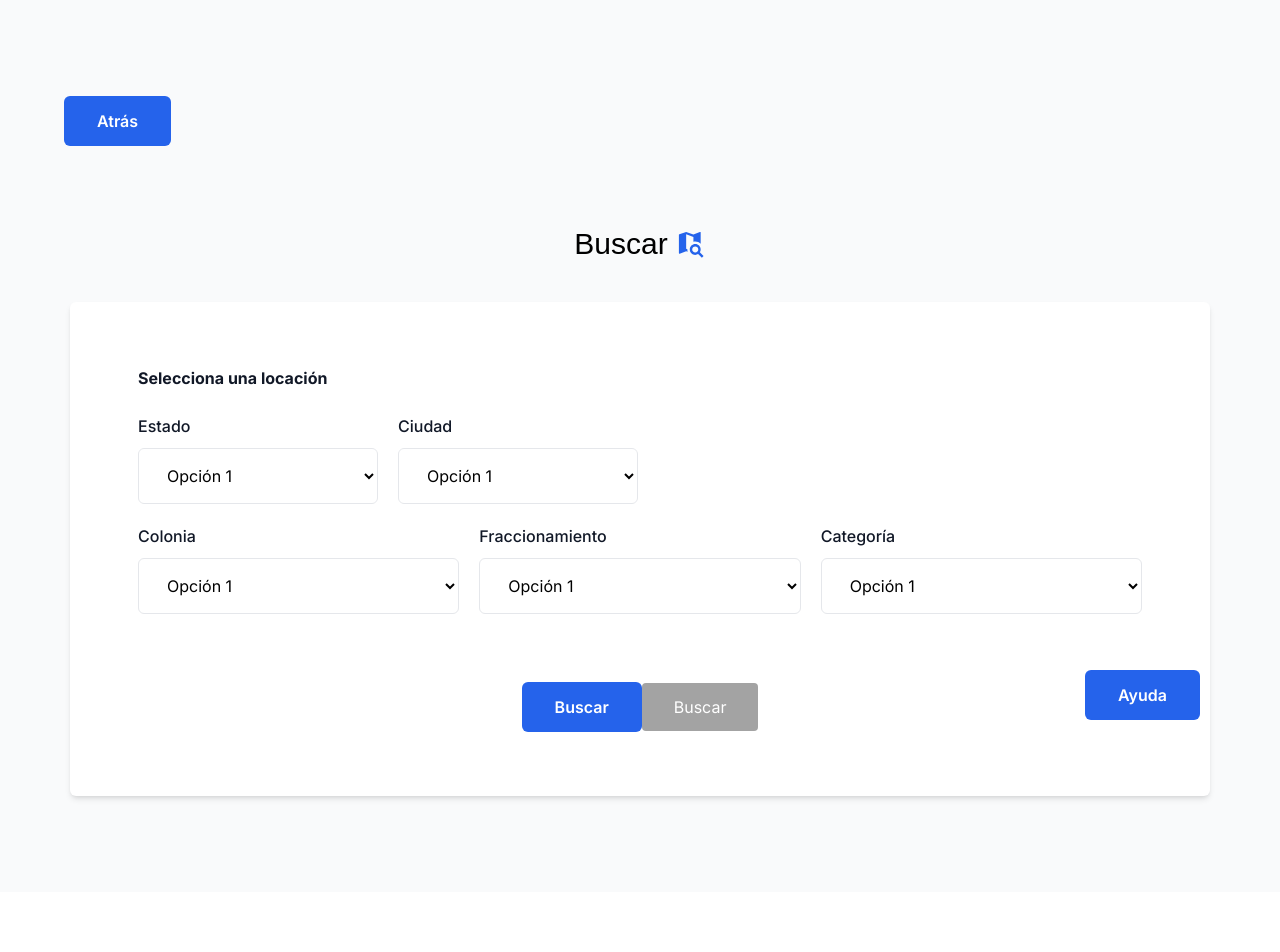
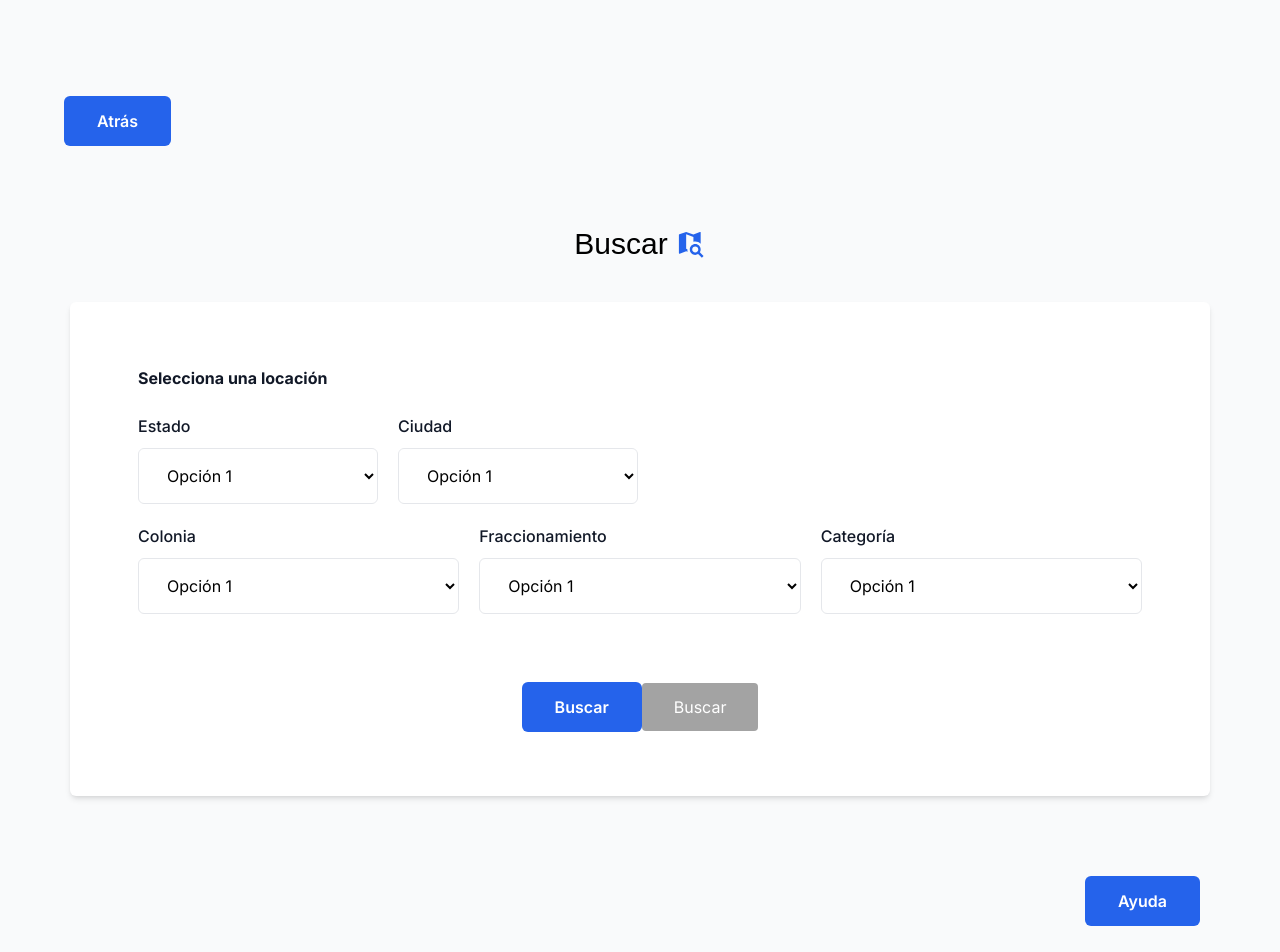
Before and after one commit to karen-nino/saas-teseo, a Next.js app in the folder saas-teseo/: page /buscar in a window 1280 px wide. Shown: the top 952 px of the page. Before the commit the page ends 892 px from the top, so only its background shows below. Built offline with nearby package versions, Linux system fonts and the light colour scheme.

Commit message:
help button

```diff
--- a/saas-teseo/src/app/buscar/page.js
+++ b/saas-teseo/src/app/buscar/page.js
@@ -1,3 +1,5 @@
+import Link from "next/link";
+
 export default function buscar() {
 
     return (
@@ -7,9 +9,9 @@ export default function buscar() {
             <section className="flex flex-col items-center justify-center px-4 mx-auto max-w-7xl sm:px-6 lg:px-8 min-w-[1140px]">
 
                 <div className="self-start px-4 max-w-7xl sm:px-6 lg:px-8">
-                    <button type="submit" class="inline-flex items-center justify-center px-8 py-3 text-base font-semibold text-white transition-all duration-200 bg-blue-600 border border-transparent rounded-md focus:outline-none hover:bg-blue-700 focus:bg-blue-700">
+                    <Link href={"/"} class="inline-flex items-center justify-center px-8 py-3 text-base font-semibold text-white transition-all duration-200 bg-blue-600 border border-transparent rounded-md focus:outline-none hover:bg-blue-700 focus:bg-blue-700">
                         Atrás
-                    </button>
+                    </Link>
                 </div>
 
                 <div className="flex items-center mt-20 mb-10">
@@ -107,10 +109,11 @@ export default function buscar() {
 
             </section>
 
-            <button type="button" class="px-8 py-3 text-base font-semibold text-white transition-all duration-200 bg-blue-600 border border-transparent rounded-md focus:outline-none hover:bg-blue-700 focus:bg-blue-700 right-20 bottom-20 absolute">
-                Ayuda
-            </button>
-
+            <div className="flex justify-end mt-20 mr-20">
+                <Link href={"/"} class="px-8 py-3 text-base font-semibold text-white transition-all duration-200 bg-blue-600 border border-transparent rounded-md focus:outline-none hover:bg-blue-700 focus:bg-blue-700">
+                    Ayuda
+                </Link>
+            </div>
 
         </div>
     );
--- a/saas-teseo/src/app/page.js
+++ b/saas-teseo/src/app/page.js
@@ -1,4 +1,4 @@
-import Image from 'next/image'
+import Link from "next/link";
 
 export default function Home() {
   return (
@@ -115,14 +115,14 @@ export default function Home() {
         <div class="overflow-hidden bg-white rounded-md shadow-md w-[225px] p-9">
 
             <div>
-              <button type="submit" class="inline-flex items-center justify-center  text-base font-semibold text-white transition-all duration-200 bg-blue-600 border border-transparent rounded-md focus:outline-none hover:bg-blue-700 focus:bg-blue-700 w-40 h-40">
+              <Link href={"/buscar"} class="inline-flex items-center justify-center  text-base font-semibold text-white transition-all duration-200 bg-blue-600 border border-transparent rounded-md focus:outline-none hover:bg-blue-700 focus:bg-blue-700 w-40 h-40">
                 <div className='flex flex-col items-center justify-center'>
                     <svg xmlns="http://www.w3.org/2000/svg" width="51" height="50" viewBox="0 0 51 50" fill="none" className='mb-2'>
                       <path d="M32.1695 25.4512C36.8768 25.4512 40.6427 29.2915 40.6427 34.0918C40.6427 35.7815 40.1719 37.3752 39.3434 38.7001L45.1429 44.6525L42.5256 47.3214L36.6509 41.4267C35.3516 42.2523 33.8076 42.7323 32.1695 42.7323C27.4622 42.7323 23.6963 38.8921 23.6963 34.0918C23.6963 29.2915 27.4622 25.4512 32.1695 25.4512ZM32.1695 29.2915C30.921 29.2915 29.7237 29.7972 28.8409 30.6975C27.9581 31.5977 27.4622 32.8187 27.4622 34.0918C27.4622 35.3649 27.9581 36.5859 28.8409 37.4861C29.7237 38.3863 30.921 38.8921 32.1695 38.8921C33.418 38.8921 34.6153 38.3863 35.4981 37.4861C36.3809 36.5859 36.8768 35.3649 36.8768 34.0918C36.8768 32.8187 36.3809 31.5977 35.4981 30.6975C34.6153 29.7972 33.418 29.2915 32.1695 29.2915ZM29.3451 14.1417L18.0476 10.0902V32.9205L19.9305 33.5926V34.0918C19.9305 35.3207 20.0999 36.5111 20.42 37.6248L18.0476 36.78L7.99273 40.7546L7.69146 40.8122C7.44177 40.8122 7.20231 40.7111 7.02575 40.531C6.84919 40.351 6.75 40.1068 6.75 39.8522V10.8199C6.75 10.3783 7.03244 10.0326 7.42785 9.89823L18.0476 6.25L29.3451 10.2823L39.3999 6.25H39.7012C39.9509 6.25 40.1904 6.35115 40.3669 6.5312C40.5435 6.71124 40.6427 6.95544 40.6427 7.21006V25.0864C38.366 22.853 35.3286 21.6072 32.1695 21.611C31.228 21.611 30.2866 21.7262 29.3451 21.9374V14.1417Z" fill="white" />
                     </svg>
                   <p>Buscar</p>
                 </div>
-              </button>
+              </Link>
             </div>
         </div>
 
@@ -142,6 +142,10 @@ export default function Home() {
 
       </div>
 
+      <button type="button" class="px-8 py-3 text-base font-semibold text-white transition-all duration-200 bg-blue-600 border border-transparent rounded-md focus:outline-none hover:bg-blue-700 focus:bg-blue-700 right-20 bottom-20 absolute">
+        Ayuda
+      </button>
+
     </main>
   )
 }
```
